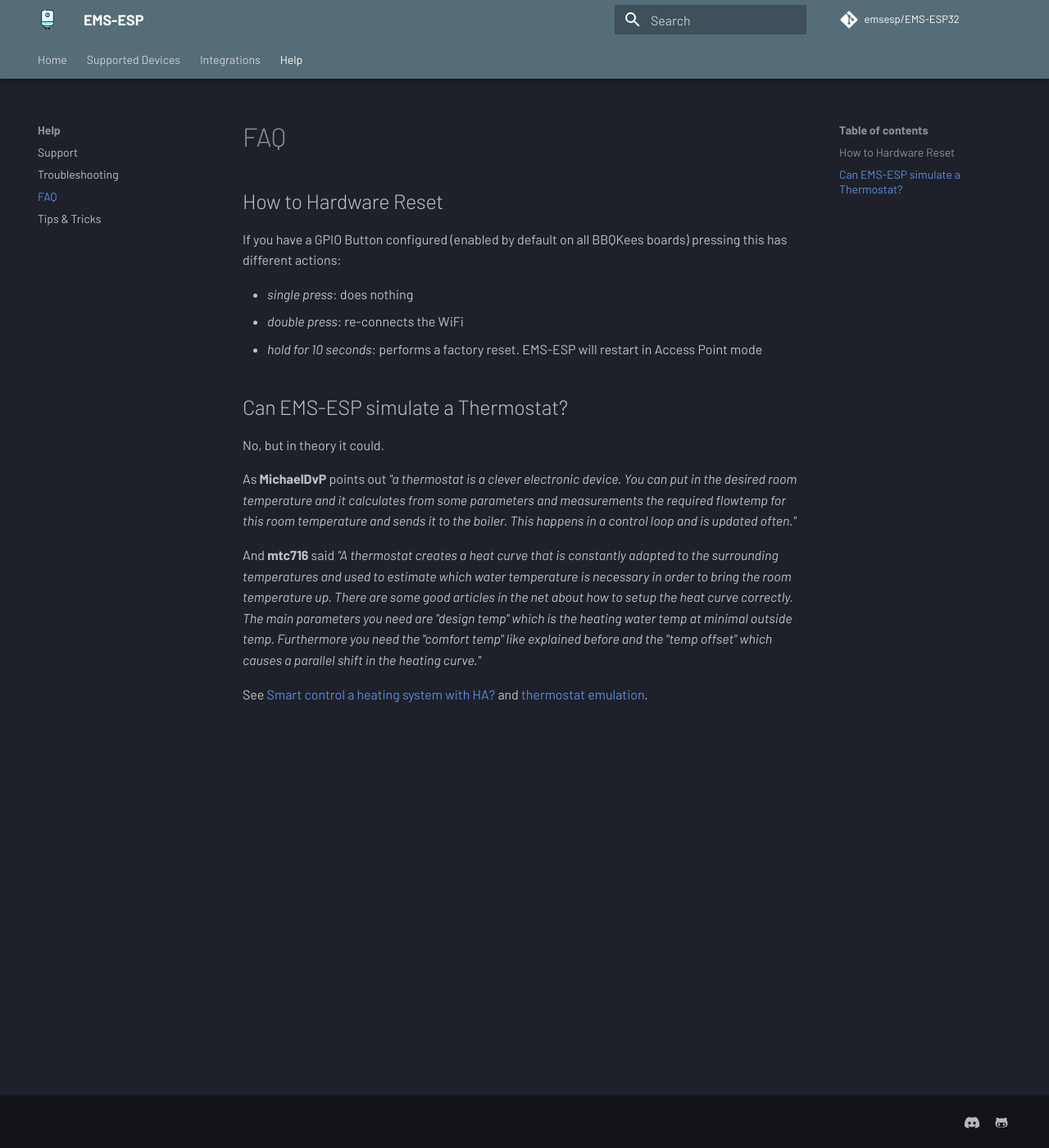
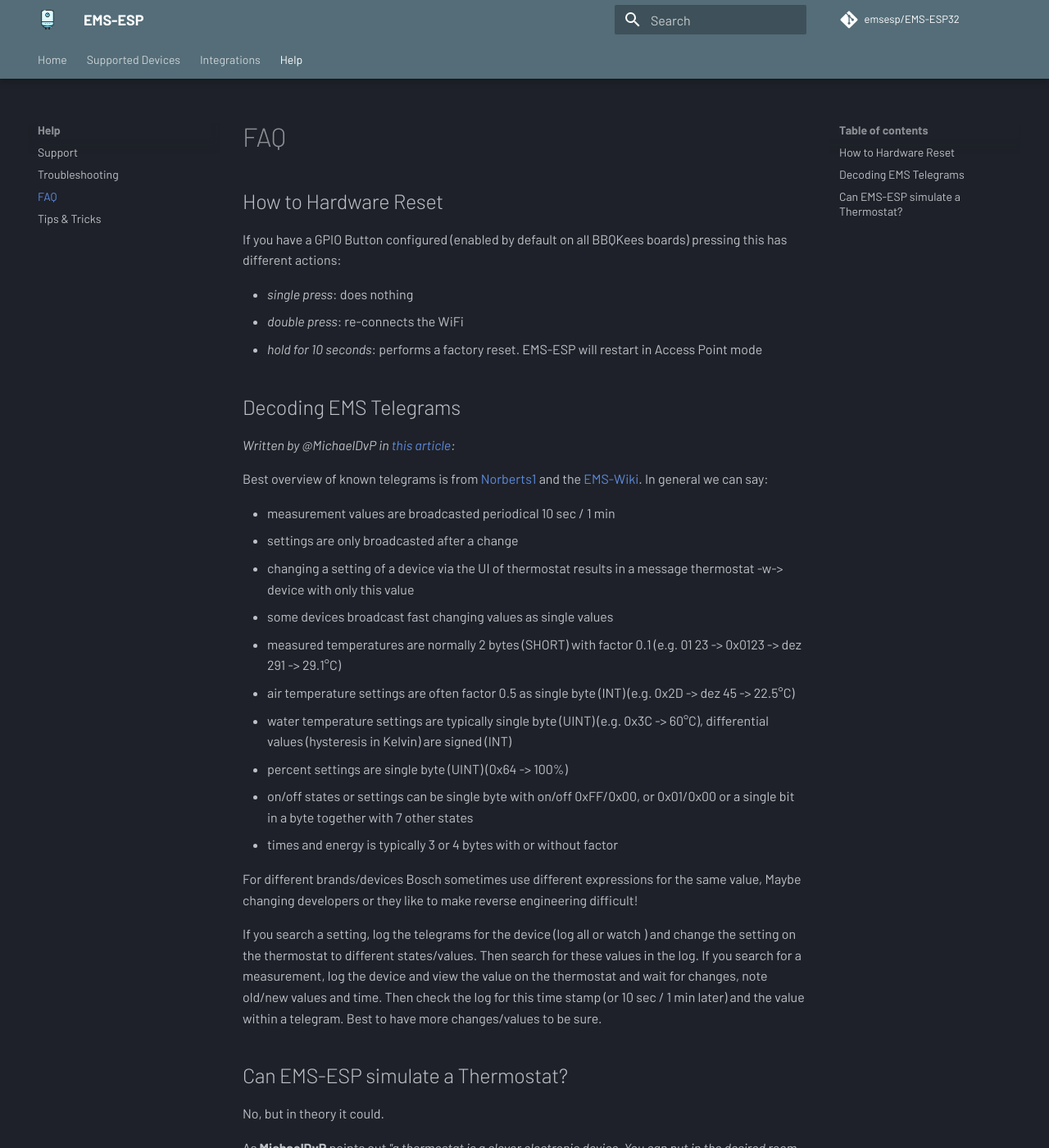
Before and after one commit to emsesp/docs, an MkDocs documentation site: the page built from docs/FAQ.md, in a window 1280 px wide and 1400 px high. Shown: the whole window at 82% size. Built offline with MkDocs 1.6.1 and Material for MkDocs 9.7.7, drawn with Linux system fonts in a browser that asks for light colours; comment, search, counter and statistics services are not loaded.

Commit message:
added section on decoding EMS telegrams from MichaelDvP

```diff
--- a/docs/FAQ.md
+++ b/docs/FAQ.md
@@ -5,6 +5,27 @@
 - _single press_: does nothing
 - _double press_: re-connects the WiFi
 - _hold for 10 seconds_: performs a factory reset. EMS-ESP will restart in Access Point mode
+
+## Decoding EMS Telegrams
+
+_Written by @MichaelDvP in [this article](https://github.com/emsesp/EMS-ESP32/discussions/1612#discussioncomment-8408868):_
+
+Best overview of known telegrams is from [Norberts1](https://github.com/norberts1/hometop_HT3/blob/master/HT3/docu/HT_EMS_Bus_messages.pdf) and the [EMS-Wiki](https://ems-wiki.org/index.php/EMS_Bus). In general we can say:
+
+- measurement values are broadcasted periodical 10 sec / 1 min
+- settings are only broadcasted after a change
+- changing a setting of a device via the UI of thermostat results in a message thermostat -w-> device with only this value
+- some devices broadcast fast changing values as single values
+- measured temperatures are normally 2 bytes (SHORT) with factor 0.1 (e.g. 01 23 -> 0x0123 -> dez 291 -> 29.1°C)
+- air temperature settings are often factor 0.5 as single byte (INT) (e.g. 0x2D -> dez 45 -> 22.5°C)
+- water temperature settings are typically single byte (UINT) (e.g. 0x3C -> 60°C), differential values (hysteresis in Kelvin) are signed (INT)
+- percent settings are single byte (UINT) (0x64 -> 100%)
+- on/off states or settings can be single byte with on/off 0xFF/0x00, or 0x01/0x00 or a single bit in a byte together with 7 other states
+- times and energy is typically 3 or 4 bytes with or without factor
+
+For different brands/devices Bosch sometimes use different expressions for the same value, Maybe changing developers or they like to make reverse engineering difficult!
+
+If you search a setting, log the telegrams for the device (log all or watch <device-id>) and change the setting on the thermostat to different states/values. Then search for these values in the log. If you search for a measurement, log the device and view the value on the thermostat and wait for changes, note old/new values and time. Then check the log for this time stamp (or 10 sec / 1 min later) and the value within a telegram. Best to have more changes/values to be sure.
 
 ## Can EMS-ESP simulate a Thermostat?
 
```
Also changed, not shown: docs/Troubleshooting.md (+2 -0 lines).
